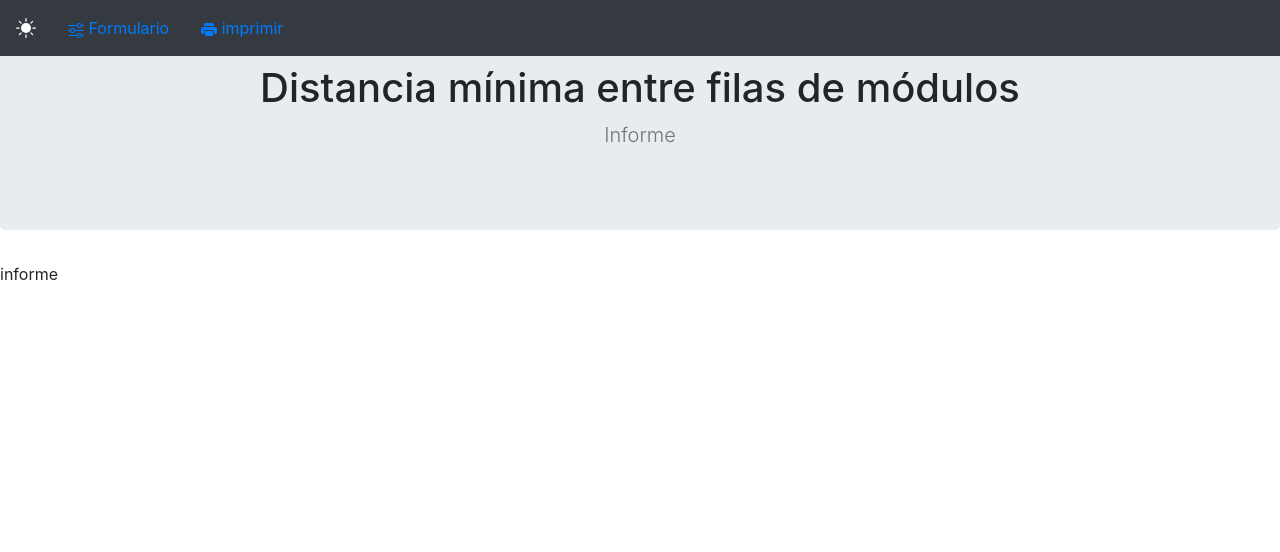
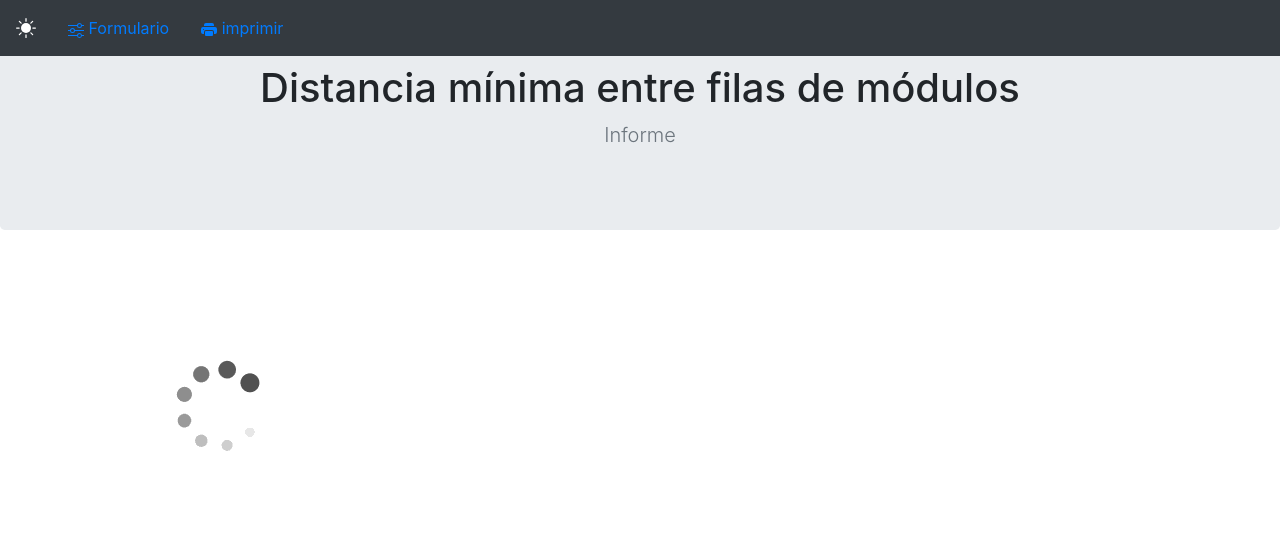
Before and after one commit to wattbucket/1kdistfilas, a Flask app: page /infor in a window 1280 px wide. Shown: the top 552 px of the page. Run offline with Flask 2, Linux system fonts and the light colour scheme; data that the repository does not hold is empty; some libraries are stand-ins or nearby versions.

Commit message:
prg vie ago  7 21:56:27 CEST 2020

```diff
--- a/templates/informe.html
+++ b/templates/informe.html
@@ -64,7 +64,9 @@
 	</section>
 
 	<div id="impreso">
-		<span id="informe">informe</span>
+		<span id="informe">
+			<img src="{{ url_for('static', filename='images/Loading_icon.gif') }}">
+		</span>
 	</div>
 
 	<script src="https://ajax.googleapis.com/ajax/libs/jquery/3.4.1/jquery.min.js"></script>
```
Also changed, not shown: static/images/Loading_icon.gif (added).
